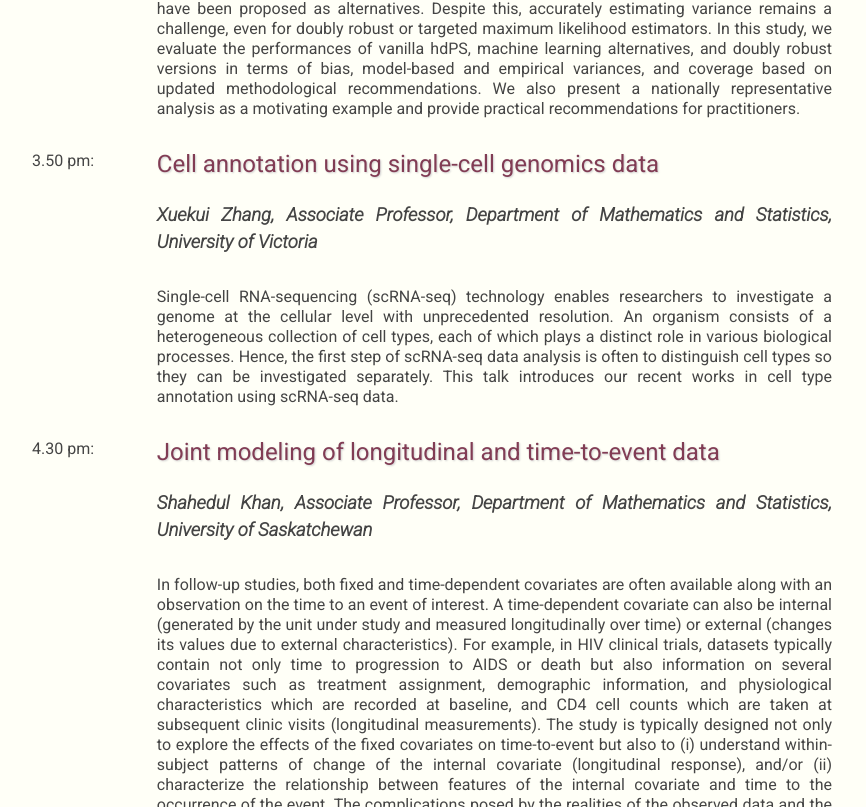
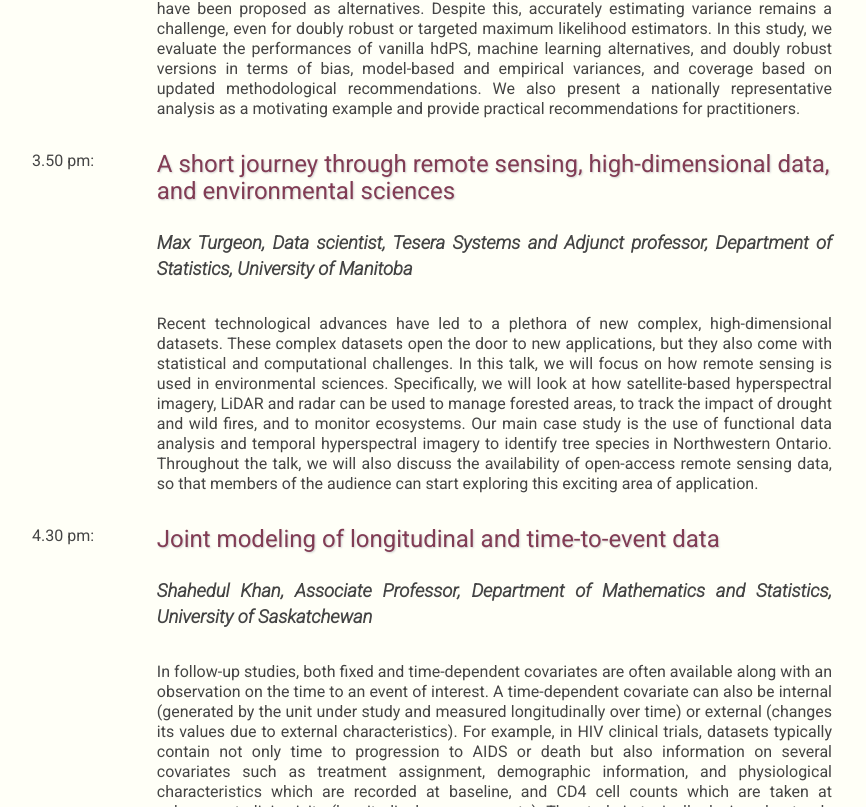
Before and after one commit to shafinaz2006/tru-conference, a Next.js app: page /program in a window 1280 px wide. Shown: the part 3773-4580 px from the top of the page, without its empty margins (208-1074 px from the left). Built offline with nearby package versions, Linux system fonts and the light colour scheme.

Commit message:
change program talk

```diff
--- a/data/programData1.js
+++ b/data/programData1.js
@@ -69,9 +69,9 @@ export const programData1 = [
   {
     type: 'talk',
     time: '3.50 pm',
-    heading: 'Cell annotation using single-cell genomics data',
-    name: 'Xuekui Zhang, Associate Professor, Department of Mathematics and Statistics, University of Victoria',
-    abstract: 'Single-cell RNA-sequencing (scRNA-seq) technology enables researchers to investigate a genome at the cellular level with unprecedented resolution. An organism consists of a heterogeneous collection of cell types, each of which plays a distinct role in various biological processes. Hence, the first step of scRNA-seq data analysis is often to distinguish cell types so they can be investigated separately. This talk introduces our recent works in cell type annotation using scRNA-seq data.',
+    heading: 'A short journey through remote sensing, high-dimensional data, and environmental sciences',
+    name: 'Max Turgeon, Data scientist, Tesera Systems and Adjunct professor, Department of Statistics, University of Manitoba',
+    abstract: 'Recent technological advances have led to a plethora of new complex, high-dimensional datasets. These complex datasets open the door to new applications, but they also come with statistical and computational challenges. In this talk, we will focus on how remote sensing is used in environmental sciences. Specifically, we will look at how satellite-based hyperspectral imagery, LiDAR and radar can be used to manage forested areas, to track the impact of drought and wild fires, and to monitor ecosystems. Our main case study is the use of functional data analysis and temporal hyperspectral imagery to identify tree species in Northwestern Ontario. Throughout the talk, we will also discuss the availability of open-access remote sensing data, so that members of the audience can start exploring this exciting area of application.'
   },
   {
     type: 'talk',
--- a/data/programData2.js
+++ b/data/programData2.js
@@ -78,8 +78,8 @@ export const programData2 = [
   {
     type: 'talk',
     time: '4.30 pm',
-    heading: 'A short journey through remote sensing, high-dimensional data, and environmental sciences',
-    name: 'Max Turgeon, Data scientist, Tesera Systems and Adjunct professor, Department of Statistics, University of Manitoba',
-    abstract: 'Recent technological advances have led to a plethora of new complex, high-dimensional datasets. These complex datasets open the door to new applications, but they also come with statistical and computational challenges. In this talk, we will focus on how remote sensing is used in environmental sciences. Specifically, we will look at how satellite-based hyperspectral imagery, LiDAR and radar can be used to manage forested areas, to track the impact of drought and wild fires, and to monitor ecosystems. Our main case study is the use of functional data analysis and temporal hyperspectral imagery to identify tree species in Northwestern Ontario. Throughout the talk, we will also discuss the availability of open-access remote sensing data, so that members of the audience can start exploring this exciting area of application.'
+    heading: 'Cell annotation using single-cell genomics data',
+    name: 'Xuekui Zhang, Associate Professor, Department of Mathematics and Statistics, University of Victoria',
+    abstract: 'Single-cell RNA-sequencing (scRNA-seq) technology enables researchers to investigate a genome at the cellular level with unprecedented resolution. An organism consists of a heterogeneous collection of cell types, each of which plays a distinct role in various biological processes. Hence, the first step of scRNA-seq data analysis is often to distinguish cell types so they can be investigated separately. This talk introduces our recent works in cell type annotation using scRNA-seq data.',
   },
 ]
```
